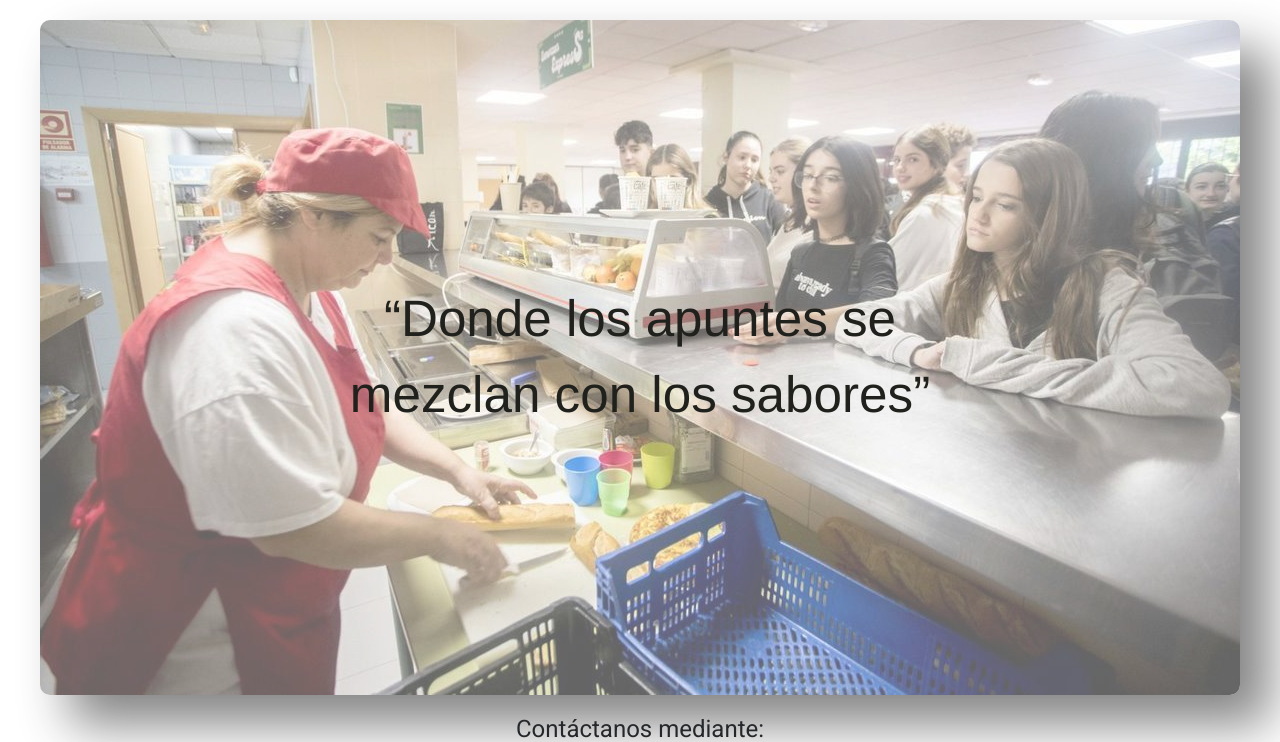
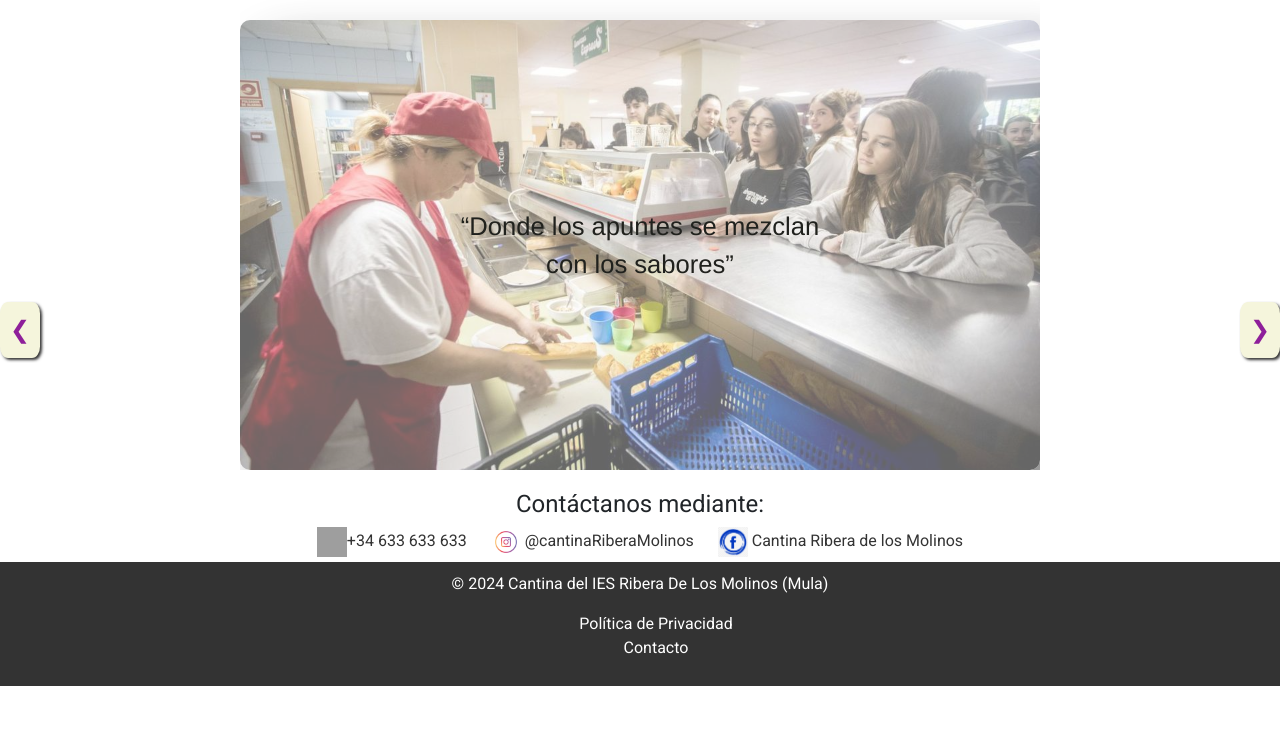
Before and after one commit to CristobalEspinosa/TFG-OCTUBRE, a PHP site: page / in a window 1280 px wide. Shown: the part 70-812 px from the top of the page. After the commit the page ends 756 px from the top, so only its background shows below. Run offline with PHP 8.4, Linux system fonts and the light colour scheme; grey boxes are pictures that could not be loaded.

Commit message:
añadido carrusel de imagenes, y comprobacion en portatil

```diff
--- a/TFG-main/TFG/CSS/contabilidad.css
+++ b/TFG-main/TFG/CSS/contabilidad.css
@@ -43,12 +43,14 @@
     flex: 2;
     min-width: 300px;
     margin-left: 100px;
+    display: flex;
+    flex-wrap: wrap;
 }
 
 .grafica {
     flex: 1;
-    width: 800px;
-    height: 500px;
+    width: 900px;
+    height: 350px;
     margin-left: 20px;
     margin-right: 100px;
 }
--- a/TFG-main/TFG/CSS/index.css
+++ b/TFG-main/TFG/CSS/index.css
@@ -4,8 +4,6 @@ body {
     font-family: 'Roboto', sans-serif;
     margin: 0 auto;
 }
-
-
 
 /*Imagen de fondo con letras*/
 .cantina-image {
@@ -14,7 +12,7 @@ body {
     margin-top: 20px;
     transition: color 0.3s ease;
 }
-.cantina-image img:hover{
+.cantina-image img:hover {
     box-shadow: 30px 30px 50px #c7a9e6;
     border: 0px;
 }
@@ -32,8 +30,43 @@ body {
     top: 50%;
     left: 50%;
     transform: translate(-50%, -50%);
-    font-size: 4vw;
-    color:#20211d;
+    font-size: 2vw; /* Ajustado para que sea más legible */
+    color: #20211d;
     padding: 10px;
     z-index: 2;
 }
+
+/*Carrusel de imagenes*/
+.carousel {
+    display: flex;
+    overflow: hidden;
+    width: 100%;
+    max-width: 800px; /* Aumentado para imágenes más grandes */
+    margin: auto;
+    position: relative;
+}
+.carousel-item {
+    min-width: 100%;
+    transition: transform 0.5s ease;
+}
+.carousel img {
+    width: 100%;
+}
+.carousel-buttons {
+    position: absolute;
+    top: 50%;
+    width: 100%;
+    display: flex;
+    justify-content: space-between;
+    transform: translateY(-50%);
+}
+.carousel-button {
+    background-color: beige;
+    border: none;
+    color: rgb(142, 31, 154);
+    padding: 10px;
+    cursor: pointer;
+    border-radius: 20%; /* Flechas más atractivas */
+    font-size: 1.5em; /* Tamaño de las flechas */
+    box-shadow: #333 2px 2px 3px;
+}
--- a/TFG-main/TFG/CSS/miPerfil.css
+++ b/TFG-main/TFG/CSS/miPerfil.css
@@ -20,5 +20,5 @@ body {
 }
 .foooter{
     margin-bottom: 0px;
-    margin-top: 400px;
+    margin-top: 150px;
 }
--- a/TFG-main/TFG/CSS/usuario.css
+++ b/TFG-main/TFG/CSS/usuario.css
@@ -8,5 +8,5 @@
     text-align: center;
 }
 .foooter{
-  margin-top: 300px;
+  margin-top: 200px;
 }
--- a/TFG-main/TFG/index.php
+++ b/TFG-main/TFG/index.php
@@ -15,11 +15,67 @@
 include ("./includes/header.php")
 ?>
 <body>
-    <div class="cantina-image">
-        <a href="reserva.php"><img src="./IMAGES/cantinaTrabajando.jpg" alt="Trabajador en la cantina"></a>
-        <p class="cantina-quote">“Donde los apuntes se mezclan con los sabores”</p>
+    <div class="carousel">
+        <div class="carousel-item">
+            <div class="cantina-image">
+                <a href="reserva.php"><img src="./IMAGES/cantinaTrabajando.jpg" alt="Trabajador en la cantina"></a>
+                <p class="cantina-quote">“Donde los apuntes se mezclan con los sabores”</p>
+            </div>
+        </div>
+        <div class="carousel-item">
+            <div class="cantina-image">
+                <a href="reserva.php"><img src="./IMAGES/cantina5.jpg" alt="Otra imagen"></a>
+                <p class="cantina-quote">“Estudiar nunca fue tan delicioso”</p>
+            </div>
+        </div>
+        <div class="carousel-item">
+            <div class="cantina-image">
+                <a href="reserva.php"><img src="./IMAGES/cantina2.jpg" alt="Otra imagen"></a>
+                <p class="cantina-quote">“Sabores que alimentan la mente y el alma”</p>
+            </div>
+        </div>
+        <div class="carousel-item">
+            <div class="cantina-image">
+                <a href="reserva.php"><img src="./IMAGES/cantina4.jpg" alt="Otra imagen"></a>
+                <p class="cantina-quote">“La cantina: el aula más sabrosa”</p>
+            </div>
+        </div>
+        <div class="carousel-item">
+            <div class="cantina-image">
+                <a href="reserva.php"><img src="./IMAGES/cantina3.jpg" alt="Otra imagen"></a>
+                <p class="cantina-quote">“Un rincón para estudiar y disfrutar”</p>
+            </div>
+        </div>
+    </div>
+    <div class="carousel-buttons">
+        <button class="carousel-button" onclick="prevSlide()">&#10094;</button>
+        <button class="carousel-button" onclick="nextSlide()">&#10095;</button>
     </div>
 
+    <script>
+        let currentIndex = 0;
+        const items = document.querySelectorAll('.carousel-item');
+
+        function showSlide(index) {
+            items.forEach((item, i) => {
+                item.style.transform = `translateX(${(i - index) * 100}%)`;
+                item.style.display = (i === index) ? 'block' : 'none';
+            });
+        }
+
+        function prevSlide() {
+            currentIndex = (currentIndex > 0) ? currentIndex - 1 : items.length - 1;
+            showSlide(currentIndex);
+        }
+
+        function nextSlide() {
+            currentIndex = (currentIndex < items.length - 1) ? currentIndex + 1 : 0;
+            showSlide(currentIndex);
+        }
+
+        showSlide(currentIndex);
+    </script>
+</body>
 <?php
 include ("./includes/footer.php")
 ?>
--- a/TFG-main/TFG/trabajador/contabilidad.php
+++ b/TFG-main/TFG/trabajador/contabilidad.php
@@ -7,8 +7,9 @@ include '../db/bd.inc.php';
 <body>
 <h1 class="titulo">Resumen de Ventas</h1>
     <div class="contenedor">
-    <div class="meses">
-        <h1>Meses</h1>
+        <div class="meses">
+        <h1>Meses:</h1>
+
         <?php
         $totalesPorMes = obtenerTotalesPorMes();
 
```
Also changed, not shown: TFG-main/TFG/IMAGES/cantina2.jpg (added), TFG-main/TFG/IMAGES/cantina3.jpg (added), TFG-main/TFG/IMAGES/cantina4.jpg (added), TFG-main/TFG/IMAGES/cantina5.jpg (added).
